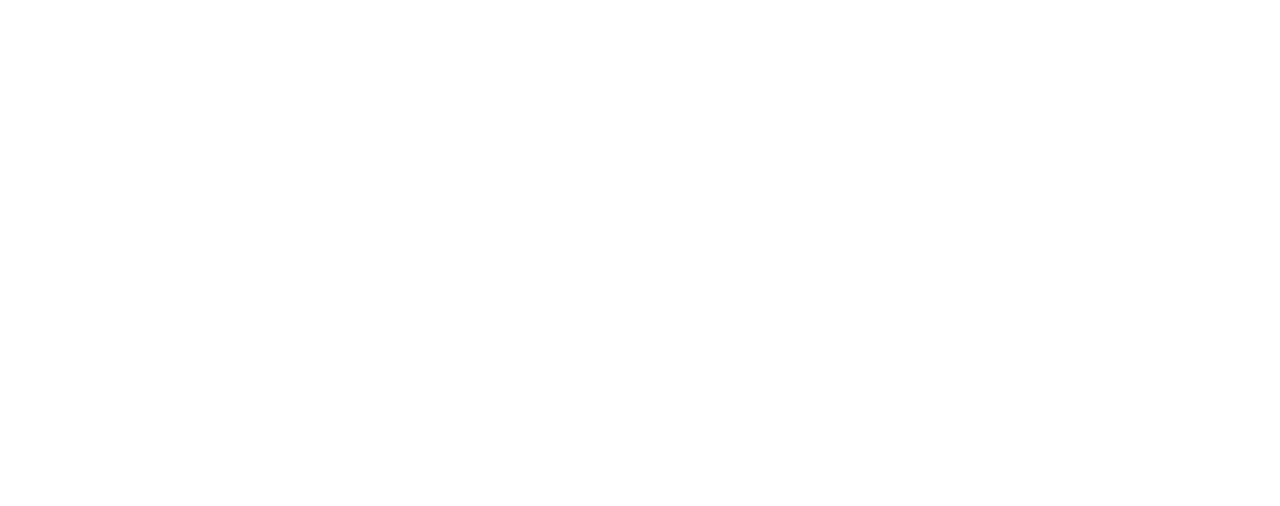
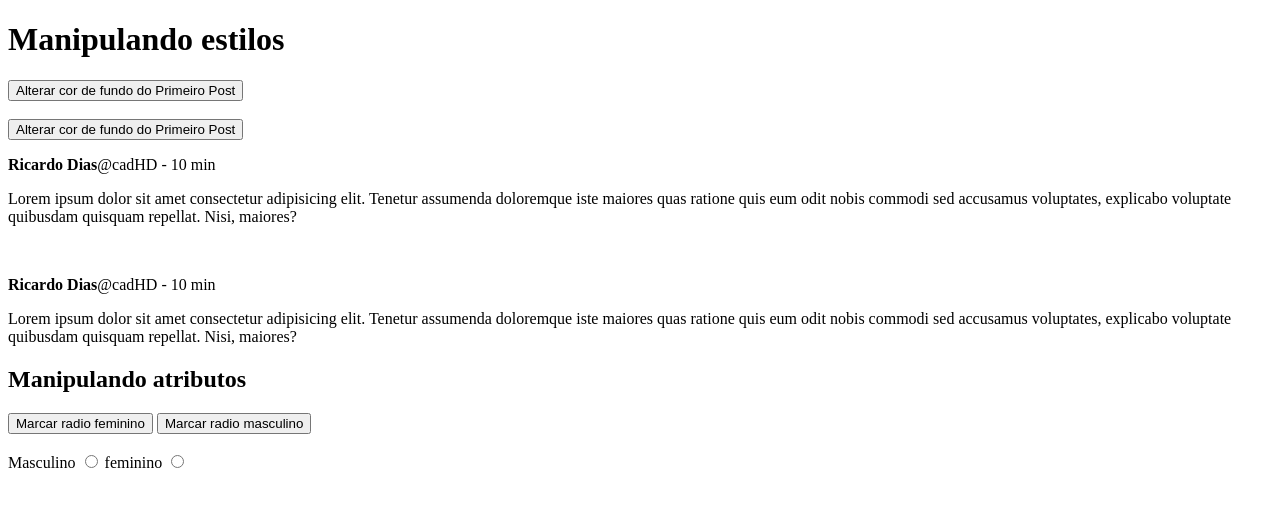
Before and after one commit to DevDouglasConectado/DevQuest, a plain HTML site: page javascript/manipulandoAtributos/index.html in a window 1280 px wide. Drawn offline with Linux system fonts and the light colour scheme.

Commit message:
manipulacao

```diff
--- a/javascript/manipulandoAtributos/index.html
+++ b/javascript/manipulandoAtributos/index.html
@@ -4,8 +4,54 @@
     <meta charset="UTF-8">
     <meta name="viewport" content="width=device-width, initial-scale=1.0">
     <title>Document</title>
+    <style>
+      .fonte-grande{
+        font-size: 30px;
+        font-weight: bold;
+      }
+    </style>
 </head>
 <body>
-    <script type="module" src="index.js"></script>
+    <h1>Manipulando estilos</h1>
+    <button onclick="alterarCorDeFundoPrimeiroPost()">Alterar cor de fundo do Primeiro Post</button>
+    <br>
+    <br>
+    <button onclick="alterarCorDeFundoPrimeiroPost()">Alterar cor de fundo do Primeiro Post</button>
+
+
+    <article class="post">
+      <p><strong>Ricardo Dias</strong><span>@cadHD - 10 min</span></p>
+      <p class="texto-post">Lorem ipsum dolor sit amet consectetur adipisicing elit. Tenetur
+        assumenda doloremque iste maiores quas ratione quis eum odit nobis
+        commodi sed accusamus voluptates, explicabo voluptate quibusdam quisquam
+        repellat. Nisi, maiores?</p>
+        <br>
+    </article>
+
+    <article class="post">
+        <p><strong>Ricardo Dias</strong><span>@cadHD - 10 min</span></p>
+        <p class="texto-post">Lorem ipsum dolor sit amet consectetur adipisicing elit. Tenetur
+          assumenda doloremque iste maiores quas ratione quis eum odit nobis
+          commodi sed accusamus voluptates, explicabo voluptate quibusdam quisquam
+          repellat. Nisi, maiores?</p>
+
+      </article>
+      <h2>Manipulando atributos</h2>
+      <button onclick="marcarRadio('F')">Marcar  radio feminino</button>
+      <button onclick="marcarRadio('M')">Marcar  radio masculino</button>
+
+      <br><br>
+
+      Masculino <input type="radio" name="genero" id="genero-masculino">
+
+      feminino <input type="radio" name="genero" id="genero-feminino">
+
+
+
+
+
+
+
+    <script src="index.js"></script>
 </body>
 </html>
--- a/javascript/manipulandoAtributos/index.js
+++ b/javascript/manipulandoAtributos/index.js
@@ -0,0 +1,27 @@
+function alterarCorDeFundoPrimeiroPost(){
+    let posts = document.getElementsByClassName('post');
+
+    console.log(posts);
+
+    let primeiroPost = posts[0];
+    console.log('primeiroPost', primeiroPost);
+    primeiroPost.style.backgroudColor = 'red';
+}
+
+function aumentarFonteSegundoPost(){
+    let textoPosts = document.getElementsByClassName('texto-post');
+
+    textoPosts[1].classList.add('fonte-grande');
+
+    console.log(textoPosts[1].classList)
+}
+function marcarRadio(genero){
+    let radioMasculino = document.getElementById('genero-masculino');
+    let radioFeminino = document.getElementById('genero-feminino');
+
+    if(genero === 'M'){
+        radioMasculino.checked = true;
+    }else if (genero === 'F'){
+        radioFeminino.checked = true;
+    }
+}
```
